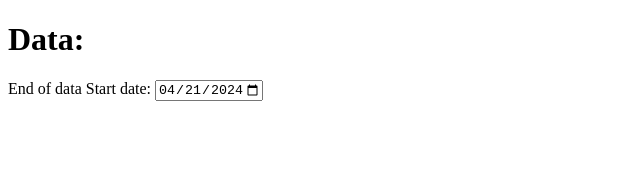
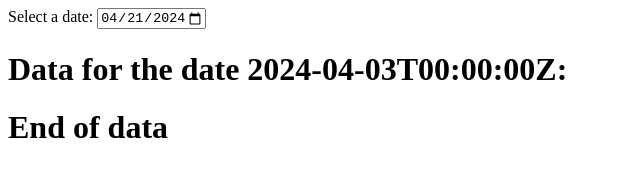
Before and after one commit to tysmith816/ShootingData, a website: page webserver/index.html in a window 1280 px wide. Shown: the whole page, without its empty margins (0-640 px from the left). Drawn offline with Linux system fonts and the light colour scheme; no server answers.

Commit message:
small html formatting change to display the selected date

```diff
--- a/webserver/index.html
+++ b/webserver/index.html
@@ -7,12 +7,12 @@
     <title>Document</title>
 </head>
 <body>
-    <h1>Data:</h1>
+    <label for="date-input">Select a date:</label>
+    <input type="date" id="date-input" value="2024-04-21" min="2015-01-01" max="2024-12-31" />
+
+    <h1 id="date-header">Data for the date 2024-04-03T00:00:00Z:</h1>
     <ul></ul>
-    End of data
-
-    <label for="date-input">Start date:</label>
-    <input type="date" id="date-input" name="trip-start" value="2024-04-21" min="2015-01-01" max="2024-12-31" />
+    <h1>End of data</h1>
 </body>
 <script>
     console.log("1alskdjflasjkdflkajsdf")
@@ -30,6 +30,8 @@
     document.getElementById("date-input").addEventListener("change", function() {
         var input = this.value
         console.log(input + "T00:00:00Z")
+        var testStr = " " + input + "T00:00:00Z"
+        document.querySelector('#date-header').innerHTML = "Data for the date " + testStr + ":"
     })
 </script>
 </html>
```
